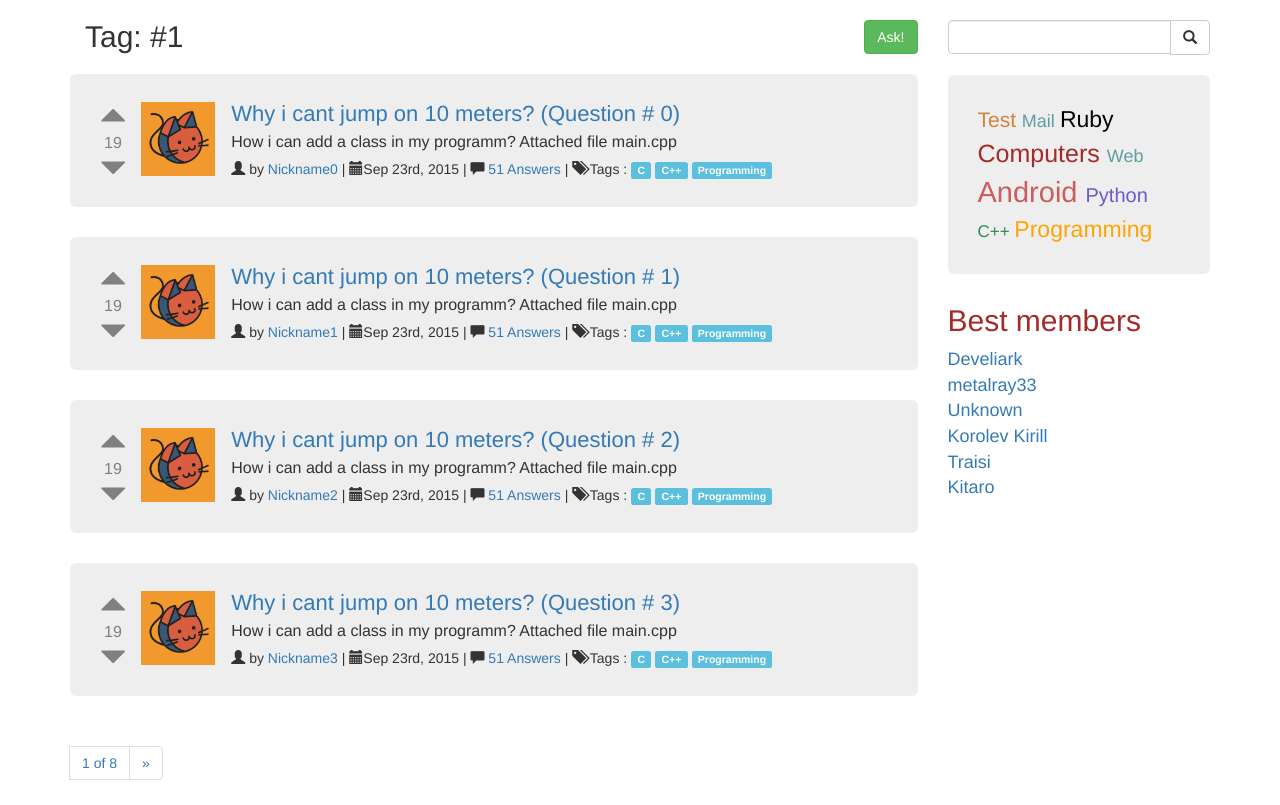
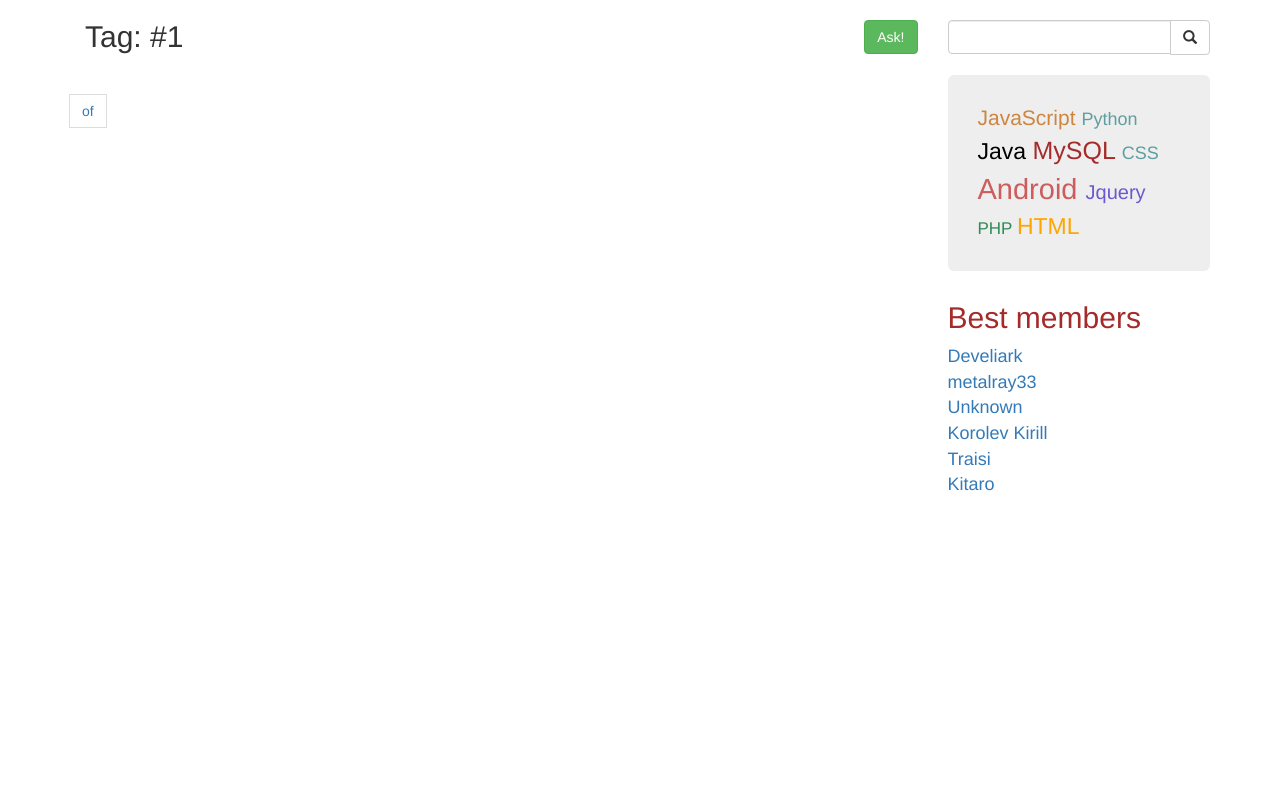
Before and after one commit to korolevdev/AskKorolev, a Django app: page /tag/1/1/ in a window 1280 px wide. Shown: the part 52-857 px from the top of the page. After the commit the page ends 543 px from the top, so only its background shows below. Run offline with Django 3.2, Linux system fonts and the light colour scheme; some libraries are stand-ins or nearby versions.

Commit message:
changed templates

```diff
--- a/templates/base.html
+++ b/templates/base.html
@@ -77,15 +77,15 @@
           <br>
           {% block tags %}
           <div class="tags_block jumbotron">
-            <a href="{% url 'tag' 'Test' %}" style="color: peru; font-size: 21px;">Test </a>
-            <a href="{% url 'tag' 'Mail' %}" style="color: cadetblue; font-size: 18px;">Mail </a>
-            <a href="{% url 'tag' 'Ruby' %}" style="color: black; font-size: 23px;">Ruby </a>
-            <a href="{% url 'tag' 'Computers' %}" style="color: brown; font-size: 25px;">Computers </a>
-            <a href="{% url 'tag' 'Web' %}" style="color: cadetblue; font-size: 18px;">Web </a>
-            <a href="{% url 'tag' 'Android' %}" style="color: indianred; font-size: 29px;">Android </a>
-            <a href="{% url 'tag' 'Python' %}" style="color: slateblue; font-size: 20px;">Python </a>
-            <a href="{% url 'tag' 'Cplus' %}" style="color: seagreen; font-size: 17px;">C++ </a>
-            <a href="{% url 'tag' 'Programming' %}" style="color: orange; font-size: 23px;">Programming </a>
+            <a href="{% url 'tag' 'javascript' %}" style="color: peru; font-size: 21px;">JavaScript </a>
+            <a href="{% url 'tag' 'python' %}" style="color: cadetblue; font-size: 18px;">Python </a>
+            <a href="{% url 'tag' 'java' %}" style="color: black; font-size: 23px;">Java </a>
+            <a href="{% url 'tag' 'mysql' %}" style="color: brown; font-size: 25px;">MySQL </a>
+            <a href="{% url 'tag' 'css' %}" style="color: cadetblue; font-size: 18px;">CSS </a>
+            <a href="{% url 'tag' 'android' %}" style="color: indianred; font-size: 29px;">Android </a>
+            <a href="{% url 'tag' 'jquery' %}" style="color: slateblue; font-size: 20px;">Jquery </a>
+            <a href="{% url 'tag' 'php' %}" style="color: seagreen; font-size: 17px;">PHP </a>
+            <a href="{% url 'tag' 'html' %}" style="color: orange; font-size: 23px;">HTML </a>
           </div>
           <div>
             <h2 style="color: brown; ">Best members</h2>
--- a/templates/hot.html
+++ b/templates/hot.html
@@ -1,9 +1,5 @@
 {%extends 'index.html'%}
 {% load staticfiles %}
-{%block likes%}
-105
-{%endblock%}
-
 
 {% block title %}<title>AskKorolev - Hot!</title>{% endblock %}
 
--- a/templates/index.html
+++ b/templates/index.html
@@ -30,14 +30,14 @@
   </div>
 
   <br>
-  {% for question in questions1 %}
+  {% for question in questions %}
   <div class="jumbotron" id="sidebar">
     <div class="row-fluid">
       <div class="col-xs-2 col-sm-2" style="padding-right:0px">
         <div class="row row-offcanvas">
           <div class="col-xs-3 col-sm-3" style="padding:0px; width:auto">
             <div><a style="font-size: 26px; color:grey" href="#" class="glyphicon glyphicon-triangle-top"></a></div>
-            <div align=center style="font-size: 16px; color:grey" >{%block likes%}19{%endblock%}</div>
+            <div align=center style="font-size: 16px; color:grey" >{%block likes%} {{question.likes}} {%endblock%}</div>
             <div><a style="font-size: 26px; color:grey" href="#" class="glyphicon glyphicon-triangle-bottom"></a></div>
           </div>
           <div class="col-xs-9 col-sm-9">
@@ -46,24 +46,23 @@
         </div>
       </div>
       <div class="col-xs-10 col-sm-10" style="padding: 0px">
-        <a href = "{%url 'question' question.id%}"> <h2 style="font-size:22px; margin-top: 0px;  margin-bottom: 5px">{{question.title}}</h2></a>
-        <p style="font-size:16px;  margin-bottom: 5px"  >How i can add a class in my programm? Attached file main.cpp</p>
+        <a href = "{%url 'question' question.id%}"> <h2 class=title-question>{{question.title}}</h2></a>
+        <p class=body-question>{{question.text}}</p>
       </div>
     </div>
 
     <div class="row-fluid " style="padding:0px;  margin-top: 0px">
       <p2 style="padding:0px">
-        <i class="glyphicon glyphicon-user"></i> by <a href="#">{{question.nickname}}</a>
-        |  <i class="glyphicon glyphicon-calendar"></i>Sep 23rd, 2015
-            |  <i class="glyphicon glyphicon-comment"></i><a href = "{%url 'question' question.id%}"> 51 Answers</a>
+        <i class="glyphicon glyphicon-user"></i> by <a href="#">{{question.author}}</a>
+        |  <i class="glyphicon glyphicon-calendar"></i> {{question.date}}
         |  <i class="glyphicon glyphicon-tags"></i> Tags :
-            <a href="{% url 'tag' 'C' %}"><span class="label label-info btn-inverse">C</span></a>
-        <a href="{% url 'tag' 'Cplus' %}"><span class="label label-info btn-inverse">C++</span></a>
-        <a href="{% url 'tag' 'Programming' %}"><span class="label label-info btn-inverse">Programming</span></a>
+        {% for tag in question.tags.all %}
+          <a href="{%url 'tag' tag.title%}"><span class="label label-info btn-inverse">{{tag.title}}</span></a>
+        {% endfor%}
       </p2>
     </div>
   </div>
   {% endfor%}
-  {% include 'pagination.html' with paginated=questions1 %}
+  {% include 'pagination.html' with paginated=questions %}
 </div>
 {%endblock%}
--- a/templates/tag.html
+++ b/templates/tag.html
@@ -1,66 +1,14 @@
-<!DOCTYPE html>
-{%extends 'base.html'%}
+{%extends 'index.html'%}
 {% load staticfiles %}
 
-{% block title %}<title>AskKorolev</title>{% endblock %}
+{% block title %}<title>AskKorolev - Hot!</title>{% endblock %}
 
-{%block user_bar%}
-<ul style="margin: 5px" class="nav navbar-right">
-  <a class="nav" href="#">Nickname <a href="{% url 'login' %}" class="navbar-link">log out</a> </a>
-</ul>
-<ul class="nav navbar-right">
-  <div style="margin: 7px">
-      <img src="{% static 'default_ava.jpg' %}" width="36" height="36">
-  </div>
-</ul>
-{%endblock%}
-
-{%block content%}
-<div class="col-xs-9 col-sm-9">
-  <div class="row-offcanvas">
+{%block tabs%}
     <div class="col-xs-11 col-sm-11">
         <h2 style="margin: 0px">Tag: #{{context.hash_tag}}</h2>
     </div>
-    <div align="right">
-      <button type="button" onclick="location.href='{%url 'ask' %}'" class="btn btn-success">Ask!</button>
-    </div>
-  </div>
+{%endblock%}
 
-  <br>
-  {% for question in questions1 %}
-  <div class="jumbotron" id="sidebar">
-    <div class="row-fluid">
-      <div class="col-xs-2 col-sm-2" style="padding-right:0px">
-        <div class="row row-offcanvas">
-          <div class="col-xs-3 col-sm-3" style="padding:0px; width:auto">
-            <div><a style="font-size: 26px; color:grey" href="#" class="glyphicon glyphicon-triangle-top"></a></div>
-            <div align=center style="font-size: 16px; color:grey" >{%block likes%}19{%endblock%}</div>
-            <div><a style="font-size: 26px; color:grey" href="#" class="glyphicon glyphicon-triangle-bottom"></a></div>
-          </div>
-          <div class="col-xs-9 col-sm-9">
-            <img src="{% static 'default_ava.jpg' %}" width="74" height="74">
-          </div>
-        </div>
-      </div>
-      <div class="col-xs-10 col-sm-10" style="padding: 0px">
-        <a href = "{%url 'question' question.id%}"> <h2 style="font-size:22px; margin-top: 0px;  margin-bottom: 5px">{{question.title}}</h2></a>
-        <p style="font-size:16px;  margin-bottom: 5px"  >How i can add a class in my programm? Attached file main.cpp</p>
-      </div>
-    </div>
-
-    <div class="row-fluid " style="padding:0px;  margin-top: 0px">
-      <p2 style="padding:0px">
-        <i class="glyphicon glyphicon-user"></i> by <a href="#">{{question.nickname}}</a>
-        |  <i class="glyphicon glyphicon-calendar"></i>Sep 23rd, 2015
-            |  <i class="glyphicon glyphicon-comment"></i><a href = "{%url 'question' question.id%}"> 51 Answers</a>
-        |  <i class="glyphicon glyphicon-tags"></i> Tags :
-            <a href="{% url 'tag' 'C' %}"><span class="label label-info btn-inverse">C</span></a>
-        <a href="{% url 'tag' 'Cplus' %}"><span class="label label-info btn-inverse">C++</span></a>
-        <a href="{% url 'tag' 'Programming' %}"><span class="label label-info btn-inverse">Programming</span></a>
-      </p2>
-    </div>
-  </div>
-  {% endfor%}
-  {% include 'pagination.html' with paginated=questions1 %}
-</div>
+{%block cont_title%}
+<h2>Hot questions</h2>
 {%endblock%}
```
Also changed, not shown: templates/question.html (+21 -27 lines).
